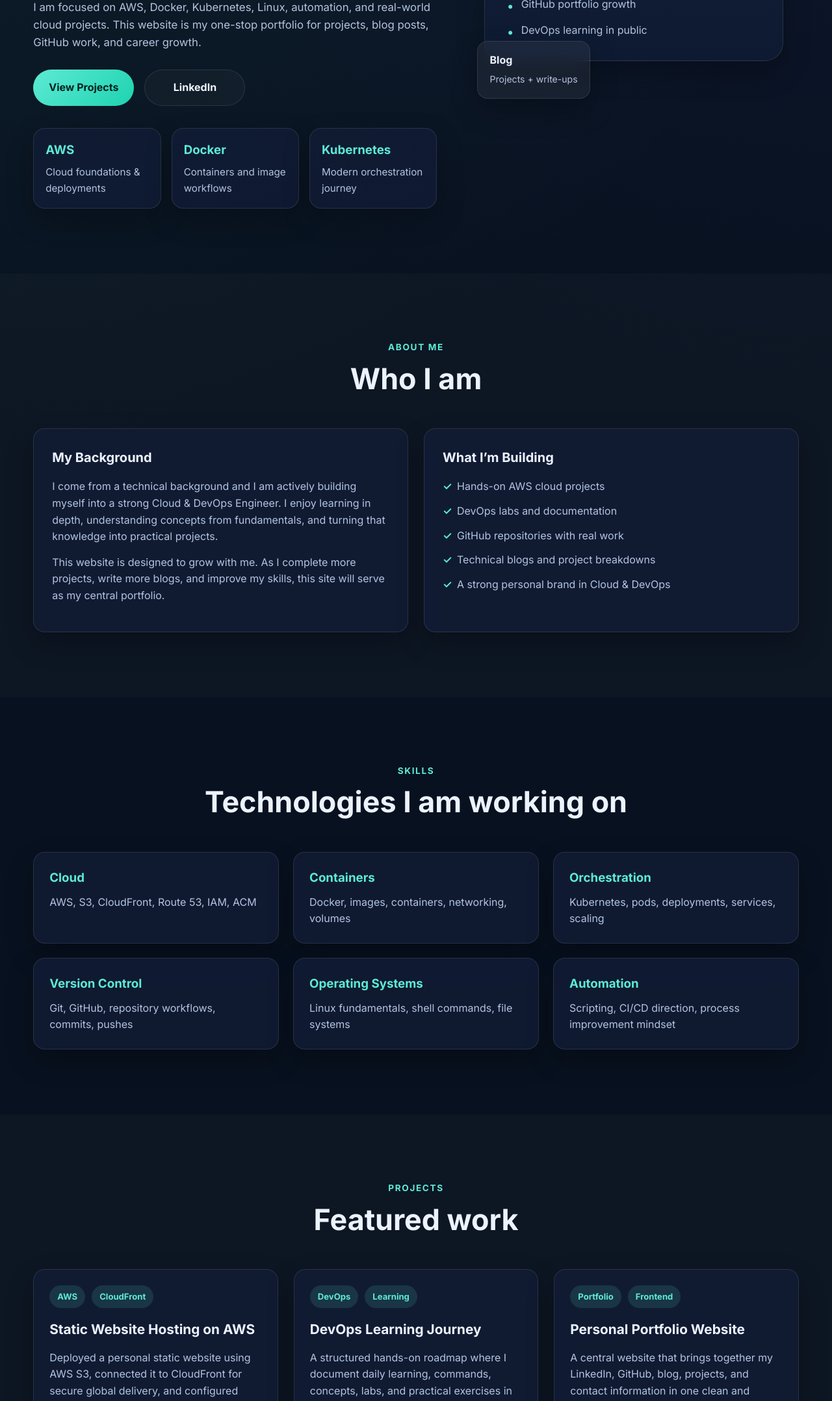
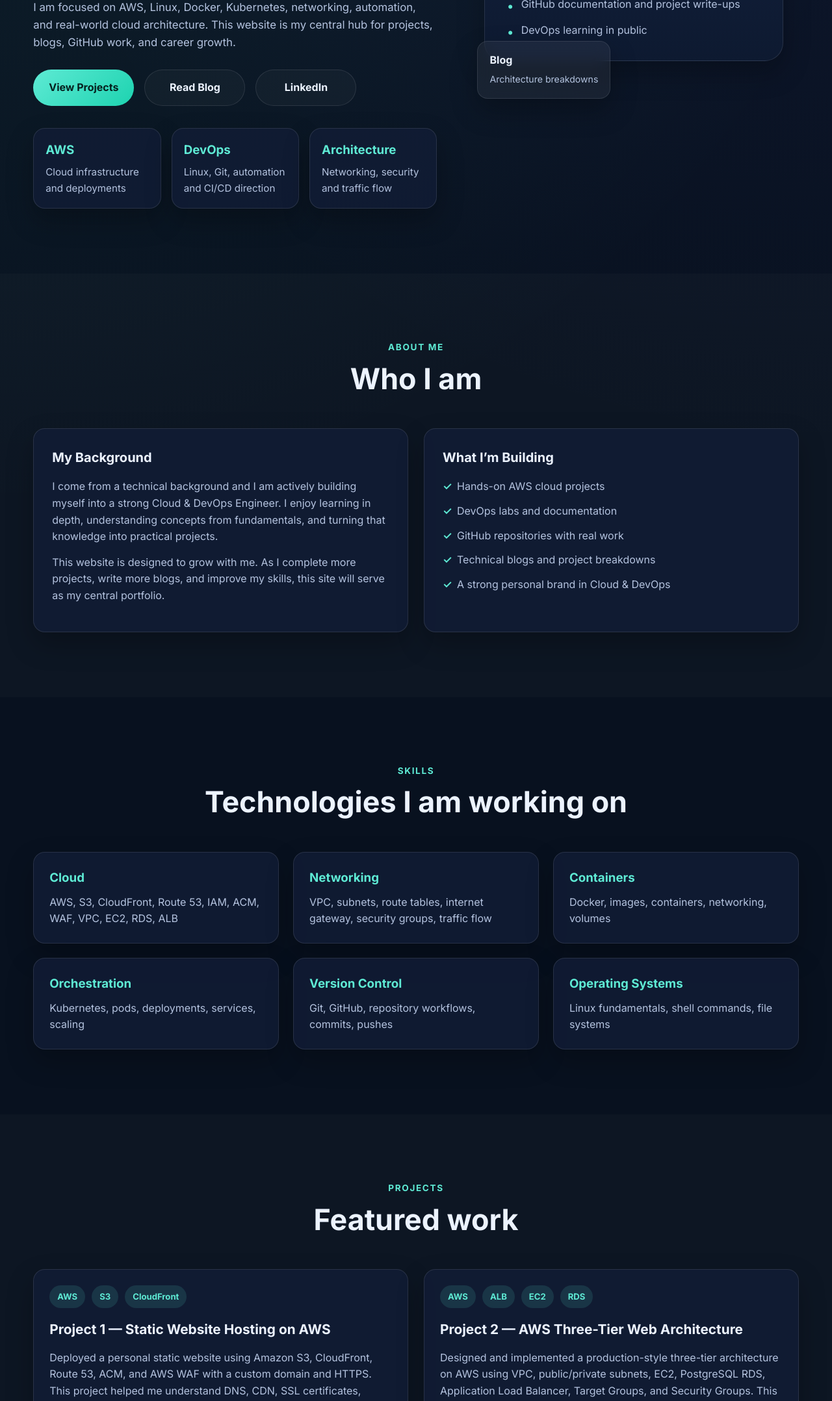
Before and after one commit to KamleshDevopsAndCloud/project1-static-website, a plain HTML site: page index.html in a window 1280 px wide. Shown: the part 644-2800 px from the top of the page at 65% size. Drawn offline with Linux system fonts and the light colour scheme.

Commit message:
Added Project 2 AWS architecture to portfolio website

```diff
--- a/index.html
+++ b/index.html
@@ -41,7 +41,6 @@
 
   <main>
 
-    <!-- HERO -->
     <section id="home" class="hero section">
       <div class="container hero-grid">
 
@@ -49,22 +48,20 @@
           <p class="eyebrow">Cloud • DevOps • AWS</p>
           <h1>
             Hi, I’m <span>Kamlesh Dubale</span><br />
-            Building my journey in Cloud & DevOps
+            Building real Cloud & DevOps projects
           </h1>
           <p class="hero-text">
-            I am focused on AWS, Docker, Kubernetes, Linux, automation, and
-            real-world cloud projects. This website is my one-stop portfolio for
-            projects, blog posts, GitHub work, and career growth.
+            I am focused on AWS, Linux, Docker, Kubernetes, networking,
+            automation, and real-world cloud architecture. This website is my
+            central hub for projects, blogs, GitHub work, and career growth.
           </p>
 
           <div class="hero-buttons">
             <a href="#projects" class="btn btn-primary">View Projects</a>
-            <a
-              href="https://www.linkedin.com/in/kamlesh-dubale/"
-              target="_blank"
-              rel="noopener noreferrer"
-              class="btn btn-secondary"
-            >
+            <a href="https://blog.kamleshcloud.com" target="_blank" rel="noopener noreferrer" class="btn btn-secondary">
+              Read Blog
+            </a>
+            <a href="https://www.linkedin.com/in/kamlesh-dubale/" target="_blank" rel="noopener noreferrer" class="btn btn-secondary">
               LinkedIn
             </a>
           </div>
@@ -72,15 +69,15 @@
           <div class="hero-stats">
             <div class="stat-card">
               <h3>AWS</h3>
-              <p>Cloud foundations & deployments</p>
+              <p>Cloud infrastructure and deployments</p>
             </div>
             <div class="stat-card">
-              <h3>Docker</h3>
-              <p>Containers and image workflows</p>
+              <h3>DevOps</h3>
+              <p>Linux, Git, automation and CI/CD direction</p>
             </div>
             <div class="stat-card">
-              <h3>Kubernetes</h3>
-              <p>Modern orchestration journey</p>
+              <h3>Architecture</h3>
+              <p>Networking, security and traffic flow</p>
             </div>
           </div>
         </div>
@@ -90,27 +87,26 @@
             <p class="card-label">Current Focus</p>
             <h3>Cloud & DevOps Portfolio</h3>
             <ul>
-              <li>AWS S3 static website hosting</li>
-              <li>CloudFront + HTTPS setup</li>
-              <li>GitHub portfolio growth</li>
+              <li>AWS static website hosting</li>
+              <li>Three-tier architecture with ALB, EC2 and RDS</li>
+              <li>GitHub documentation and project write-ups</li>
               <li>DevOps learning in public</li>
             </ul>
           </div>
 
           <div class="floating-card floating-card-1">
             <p>GitHub</p>
-            <span>Daily learning & commits</span>
+            <span>Projects + documentation</span>
           </div>
 
           <div class="floating-card floating-card-2">
             <p>Blog</p>
-            <span>Projects + write-ups</span>
+            <span>Architecture breakdowns</span>
           </div>
         </div>
       </div>
     </section>
 
-    <!-- ABOUT -->
     <section id="about" class="section alt-bg">
       <div class="container">
         <div class="section-heading reveal">
@@ -148,7 +144,6 @@
       </div>
     </section>
 
-    <!-- SKILLS -->
     <section id="skills" class="section">
       <div class="container">
         <div class="section-heading reveal">
@@ -159,7 +154,12 @@
         <div class="skills-grid">
           <div class="skill-box reveal">
             <h3>Cloud</h3>
-            <p>AWS, S3, CloudFront, Route 53, IAM, ACM</p>
+            <p>AWS, S3, CloudFront, Route 53, IAM, ACM, WAF, VPC, EC2, RDS, ALB</p>
+          </div>
+
+          <div class="skill-box reveal">
+            <h3>Networking</h3>
+            <p>VPC, subnets, route tables, internet gateway, security groups, traffic flow</p>
           </div>
 
           <div class="skill-box reveal">
@@ -181,16 +181,10 @@
             <h3>Operating Systems</h3>
             <p>Linux fundamentals, shell commands, file systems</p>
           </div>
-
-          <div class="skill-box reveal">
-            <h3>Automation</h3>
-            <p>Scripting, CI/CD direction, process improvement mindset</p>
-          </div>
         </div>
       </div>
     </section>
 
-    <!-- PROJECTS -->
     <section id="projects" class="section alt-bg">
       <div class="container">
         <div class="section-heading reveal">
@@ -199,20 +193,44 @@
         </div>
 
         <div class="projects-grid">
-          <article class="project-card reveal">
+          <article class="project-card reveal featured-project">
             <div class="project-top">
               <span class="project-pill">AWS</span>
+              <span class="project-pill">S3</span>
               <span class="project-pill">CloudFront</span>
             </div>
-            <h3>Static Website Hosting on AWS</h3>
+            <h3>Project 1 — Static Website Hosting on AWS</h3>
             <p>
-              Deployed a personal static website using AWS S3, connected it to
-              CloudFront for secure global delivery, and configured HTTPS with
-              ACM and a custom domain.
+              Deployed a personal static website using Amazon S3, CloudFront,
+              Route 53, ACM, and AWS WAF with a custom domain and HTTPS.
+              This project helped me understand DNS, CDN, SSL certificates,
+              request flow, and secure static website hosting.
             </p>
             <div class="project-links">
-              <a href="https://github.com/KamleshDevopsAndCloud/devops-60days" target="_blank" rel="noopener noreferrer">GitHub</a>
-              <a href="https://blog.kamleshcloud.com" target="_blank" rel="noopener noreferrer">Blog</a>
+              <a href="https://kamleshcloud.com" target="_blank" rel="noopener noreferrer">Live Site</a>
+              <a href="https://github.com/KamleshDevopsAndCloud/project1-static-website" target="_blank" rel="noopener noreferrer">GitHub</a>
+              <a href="https://blog.kamleshcloud.com/how-i-deployed-my-first-website-on-aws-s3-cloudfront-domain-https-waf" target="_blank" rel="noopener noreferrer">Blog</a>
+            </div>
+          </article>
+
+          <article class="project-card reveal featured-project">
+            <div class="project-top">
+              <span class="project-pill">AWS</span>
+              <span class="project-pill">ALB</span>
+              <span class="project-pill">EC2</span>
+              <span class="project-pill">RDS</span>
+            </div>
+            <h3>Project 2 — AWS Three-Tier Web Architecture</h3>
+            <p>
+              Designed and implemented a production-style three-tier architecture
+              on AWS using VPC, public/private subnets, EC2, PostgreSQL RDS,
+              Application Load Balancer, Target Groups, and Security Groups.
+              This project focused on networking, traffic flow, secure access,
+              and real-world cloud troubleshooting.
+            </p>
+            <div class="project-links">
+              <a href="https://github.com/KamleshDevopsAndCloud/project2-aws-three-tier-architecture" target="_blank" rel="noopener noreferrer">GitHub</a>
+              <a href="https://blog.kamleshcloud.com/building-a-production-style-three-tier-architecture-on-aws" target="_blank" rel="noopener noreferrer">Blog</a>
             </div>
           </article>
 
@@ -244,13 +262,13 @@
             </p>
             <div class="project-links">
               <a href="#contact">Contact</a>
+              <a href="https://blog.kamleshcloud.com" target="_blank" rel="noopener noreferrer">Blog</a>
             </div>
           </article>
         </div>
       </div>
     </section>
 
-    <!-- BLOG -->
     <section id="blog" class="section">
       <div class="container">
         <div class="section-heading reveal">
@@ -259,10 +277,11 @@
         </div>
 
         <div class="blog-card reveal">
-          <h3>Read my blog</h3>
+          <h3>Read my Cloud & DevOps blog</h3>
           <p>
-            I write about cloud projects, DevOps learning, deployment steps,
-            practical mistakes, and lessons from building things hands-on.
+            I write about cloud projects, AWS architecture, DevOps learning,
+            deployment steps, practical mistakes, and lessons from building
+            real infrastructure hands-on.
           </p>
           <a href="https://blog.kamleshcloud.com" target="_blank" rel="noopener noreferrer" class="btn btn-primary">
             Visit Blog
@@ -271,7 +290,6 @@
       </div>
     </section>
 
-    <!-- CONTACT -->
     <section id="contact" class="section alt-bg">
       <div class="container">
         <div class="section-heading reveal">
--- a/style.css
+++ b/style.css
@@ -414,7 +414,7 @@ ul {
 
 .projects-grid {
   display: grid;
-  grid-template-columns: repeat(3, 1fr);
+  grid-template-columns: repeat(2, 1fr);
   gap: 24px;
 }
 
@@ -426,6 +426,10 @@ ul {
 .project-card:hover {
   transform: translateY(-5px);
   border-color: rgba(94, 234, 212, 0.35);
+}
+
+.featured-project {
+  min-height: 320px;
 }
 
 .project-top {
@@ -466,6 +470,12 @@ ul {
 .contact-card a {
   color: var(--primary);
   font-weight: 700;
+}
+
+.project-links a:hover,
+.contact-card a:hover,
+.footer-links a:hover {
+  text-decoration: underline;
 }
 
 .blog-card {
```
